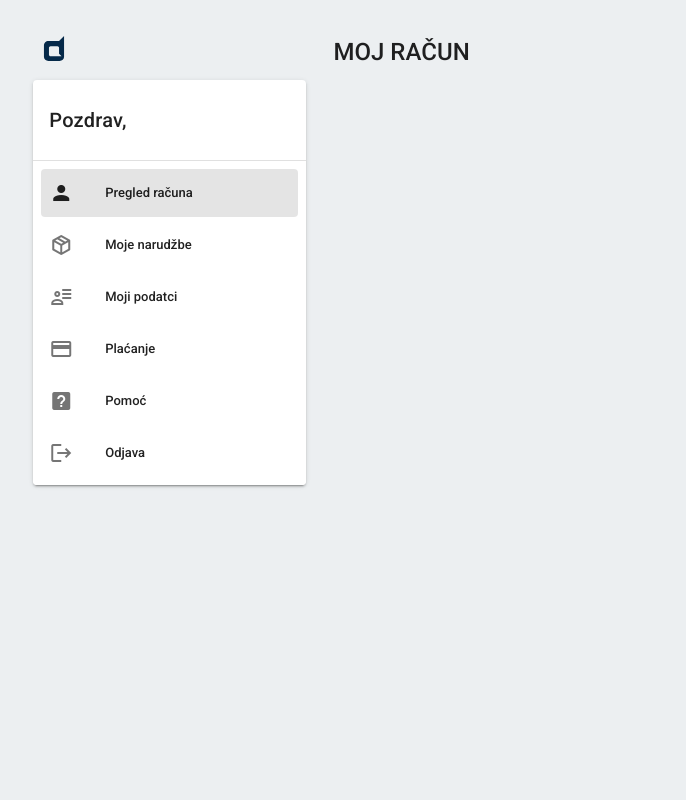
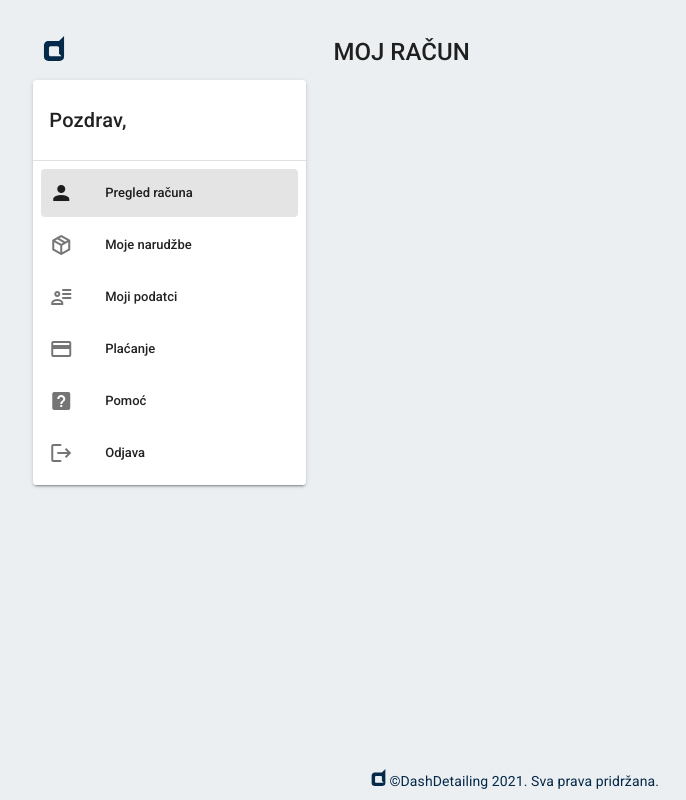
Before and after one commit to AidarKarimov315/Ecommerce-App-Vue, a Vue app: page /moj-racun in a window 1280 px wide. Shown: the whole page, without its empty margins (125-811 px from the left). Built offline with nearby package versions, Linux system fonts and the light colour scheme; sample sign-in values are in the browser's storage.

Commit message:
add thin footer to my account page

```diff
--- a/src/views/userAccount/MyAccount.vue
+++ b/src/views/userAccount/MyAccount.vue
@@ -61,14 +61,17 @@
                 </v-col>
             </v-row>
         </v-container>
+        <ThinFooter />
     </v-container>
 </template>
 
 <script>
 import { mapGetters } from "vuex"
+import ThinFooter from "@/components/layout/TheThinFooter";
 
 export default {
     name: "MyAccount",
+    components: { ThinFooter},
     data () {
         return {
             menuItems: [
```
Lines whose indentation alone changed are shown as unchanged.
